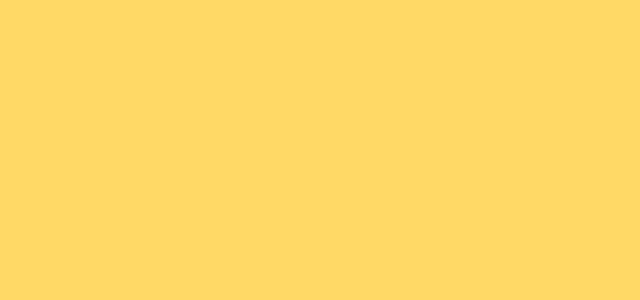
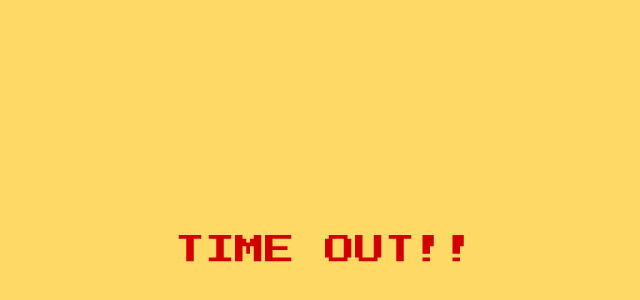
Before and after one commit to chaeryeon823/Embedded-System, a React (Create React App) app in the folder embedded-app/: page /timeout in a window 1280 px wide. Shown: the part 150-450 px from the top of the page, without its empty margins (315-955 px from the left). Built offline with nearby package versions, Linux system fonts and the light colour scheme.

Commit message:
Add : Server Connection

```diff
--- a/embedded-app/package.json
+++ b/embedded-app/package.json
@@ -6,6 +6,7 @@
     "@testing-library/jest-dom": "^5.16.5",
     "@testing-library/react": "^13.4.0",
     "@testing-library/user-event": "^13.5.0",
+    "axios": "^1.4.0",
     "react": "^18.2.0",
     "react-dom": "^18.2.0",
     "react-router-dom": "^6.10.0",
@@ -13,6 +14,7 @@
     "styled-components": "^5.3.9",
     "web-vitals": "^2.1.4"
   },
+  "proxy" : "http://localhost:8080",
   "scripts": {
     "start": "react-scripts start",
     "build": "react-scripts build",
--- a/embedded-app/src/App.js
+++ b/embedded-app/src/App.js
@@ -31,7 +31,7 @@ import Loginpage from "./New/Login/Loginpage";
 import Shotpage from "./New/Shot/Shotpage";
 import Rankingpage from "./New/Ranking/Rankingpage";
 import TimeOutPage from "./New/TimeOut/TimeOutPage";
-
+import Test from "./New/TimeOut/Test";
 function App(props) {
   return(
     <BrowserRouter>
@@ -41,6 +41,7 @@ function App(props) {
         <Route path="shot" element={<Shotpage />}/>
         <Route path="ranking" element={<Rankingpage />}></Route>
         <Route path="timeout" element={<TimeOutPage />}></Route>
+        <Route path="test" element={<Test />}></Route>
       </Routes>
     </BrowserRouter>
   )
--- a/embedded-app/src/New/Ranking/Rankingpage.jsx
+++ b/embedded-app/src/New/Ranking/Rankingpage.jsx
@@ -1,6 +1,6 @@
 import React from "react";
 import styled from "styled-components";
-import data from "../data.json";
+// import data from "../data.json";
 
 function Rankingpage(props) {
     return(
--- a/embedded-app/src/New/Shot/Shotpage.jsx
+++ b/embedded-app/src/New/Shot/Shotpage.jsx
@@ -8,7 +8,7 @@ function Shotpage(props) {
             <Content>
                 <IDText>Chaeryeon</IDText>
                 <Text>hit the target</Text>
-                <TimeText> 00:00</TimeText>
+                <TimeText>60</TimeText>
                 <ShotCard></ShotCard>
                 {/* <Button text="Restart!!" radius="5px" page="login" margin="1rem" ></Button>
                 <Button text="Ranking!!" radius="5px" page="ranking" ></Button> */}
--- /dev/null
+++ b/embedded-app/src/New/TimeOut/Test.jsx
@@ -0,0 +1,42 @@
+import React, {useEffect, useState} from 'react';
+import axios from 'axios';
+function Test(props) {
+   const [hello, setHello] = useState('')
+
+    useEffect(() => {
+        axios.get('/api/hello2')
+        .then(response => setHello(response.data))
+        .catch(error => console.log(error))
+    }, []);
+
+    return (
+        <div>
+            백엔드에서 가져온 데이터입니다 : {hello}
+        </div>
+    );
+}
+
+export default Test;
+
+
+// import React, {useState, useEffect} from 'react';
+
+// function App() {
+//   const [message, setMessage]=useState([]);
+//   useEffect(()=>{
+//     fetch("/api/hello")
+//         .then((response)=>{
+//           return response.json();
+//         })
+//         .then((data)=>{
+//             setMessage(data);
+//         });
+//   },[]);
+//   return (
+//     <div>
+//         {message}
+//     </div>
+//   );
+// }
+
+// export default App;
--- a/embedded-app/src/New/TimeOut/TimeOutPage.jsx
+++ b/embedded-app/src/New/TimeOut/TimeOutPage.jsx
@@ -3,7 +3,9 @@ import styled from "styled-components";
 function TimeOutPage(props) {
     return(
         <Wrapper>
-
+            <Content>
+                <Title>TIME OUT!!</Title>
+            </Content>
         </Wrapper>
     )
 
@@ -14,4 +16,23 @@ const Wrapper=styled.div`
     width:100vw;
     height:100vh;
 `;
+
+const Title=styled.p`
+    margin:0;
+    font-family: 'Press Start 2P', cursive;
+    font-size: 30px;
+    color:#D20000;
+`;
+
+
+const Content=styled.div`
+    display:flex;
+    flex-direction: column;
+    align-items: center;
+
+    position: absolute;
+    left: 50%;
+    top: 50%;
+    transform: translate(-50%, -50%);
+`;
 export default TimeOutPage;
--- a/package.json
+++ b/package.json
@@ -1,5 +1,6 @@
 {
   "dependencies": {
+    "http-proxy-middleware": "^2.0.6",
     "styled-components": "^5.3.9"
   }
 }
```
Also changed, not shown: 2 other files (tests, documents, lock files or other folders).
